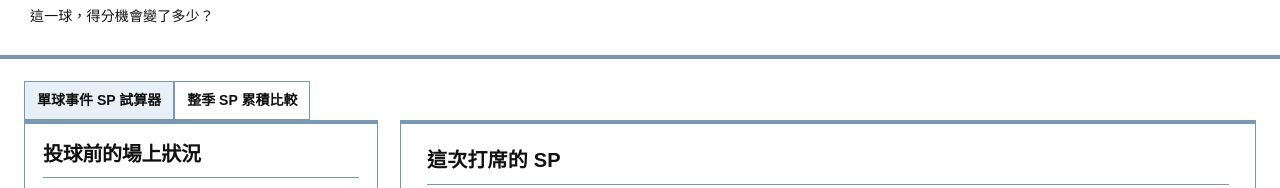
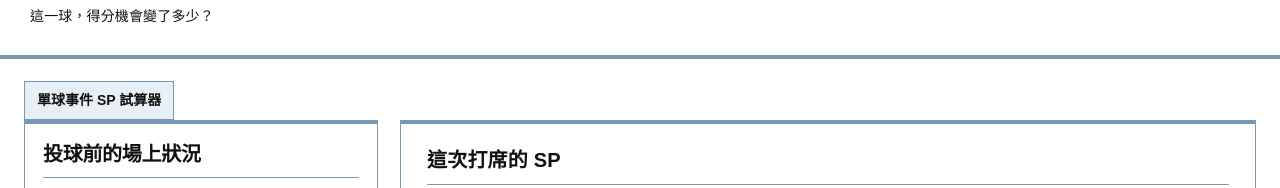
Before and after one commit to yuan-yuan-hackathon/cpbl-sp-simulator, a plain HTML site: page index.html in a window 1280 px wide. Shown: the part 75-263 px from the top of the page. Drawn offline with Linux system fonts and the light colour scheme.

Commit message:
Remove season comparison link from single-pitch simulator

```diff
--- a/index.html
+++ b/index.html
@@ -122,7 +122,7 @@ input[type=range],input[type=checkbox]{accent-color:#7899b5}
 .metric-guide:hover,.metric-guide:focus-visible{color:#23527b}
 .metric-guide:focus-visible{outline:2px solid #23527b;outline-offset:3px}
 <style>.top-site-nav{display:flex;gap:8px;flex-wrap:wrap;margin:0 0 16px}.top-site-nav a{display:inline-block;padding:8px 12px;border:1px solid #7899b5;background:#fff;color:#111;text-decoration:none;font-weight:700}.top-site-nav a[aria-current=page]{background:#e7f0f6}</style></style></head><body><main><header><h1>CPBL單球事件SP計算器</h1><p>這一球，得分機會變了多少？</p></header>
-<nav class="top-site-nav" aria-label="SP 功能"><a href="./index.html" aria-current="page">單球事件 SP 試算器</a><a href="./season-sp.html">整季 SP 累積比較</a></nav>
+<nav class="top-site-nav" aria-label="SP 功能"><a href="./index.html" aria-current="page">單球事件 SP 試算器</a></nav>
 <div class="layout"><div>
 <section class="card"><h2>投球前的場上狀況</h2><label for="team">進攻球隊</label><select id="team"></select><label for="defense-team">守備球隊</label><select id="defense-team"></select><label for="batter">打者</label><select id="batter"></select><label for="pitcher">對方投手</label><select id="pitcher"></select><label for="next">下一棒打者</label><select id="next"></select><p id="roster-source" class="help">球員名單 <a href="https://stats.cpbl.com.tw/players" target="_blank" rel="noopener">中職官方球員名鑑</a>（2026/11/16，一軍及二軍）。名單與模型資料分開更新，標示「基準能力」的球員使用模型平均值。</p><p id="roster-model-note" class="warn" role="status" hidden></p><label for="outs">出局數</label><select id="outs"><option value="0">0 出局</option><option value="1">1 出局</option><option value="2" selected>2 出局</option></select><label>壘上跑者</label><div class="bases"><label><input id="base1" type="checkbox">一壘</label><label><input id="base2" type="checkbox" checked>二壘</label><label><input id="base3" type="checkbox">三壘</label></div></section>
 <section class="card"><h2>這球投在哪裡？</h2><p class="help">在圖上點選這球進入本壘的位置，或拖動下面的滑桿。左右位置和高度都以公尺表示。</p><div id="batter-stance" class="stance-badge" aria-live="polite"></div><div id="map" class="pitch-map" role="img" aria-label="從投手方向看本壘的可點選進壘位置圖">
```
